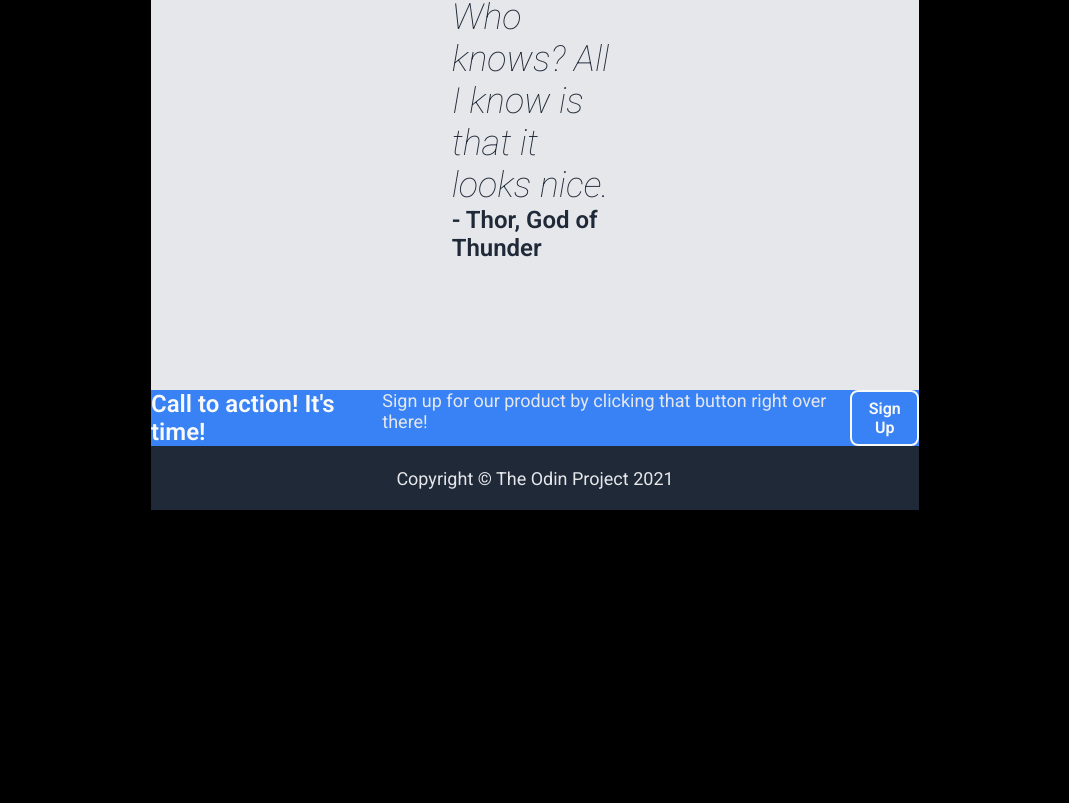
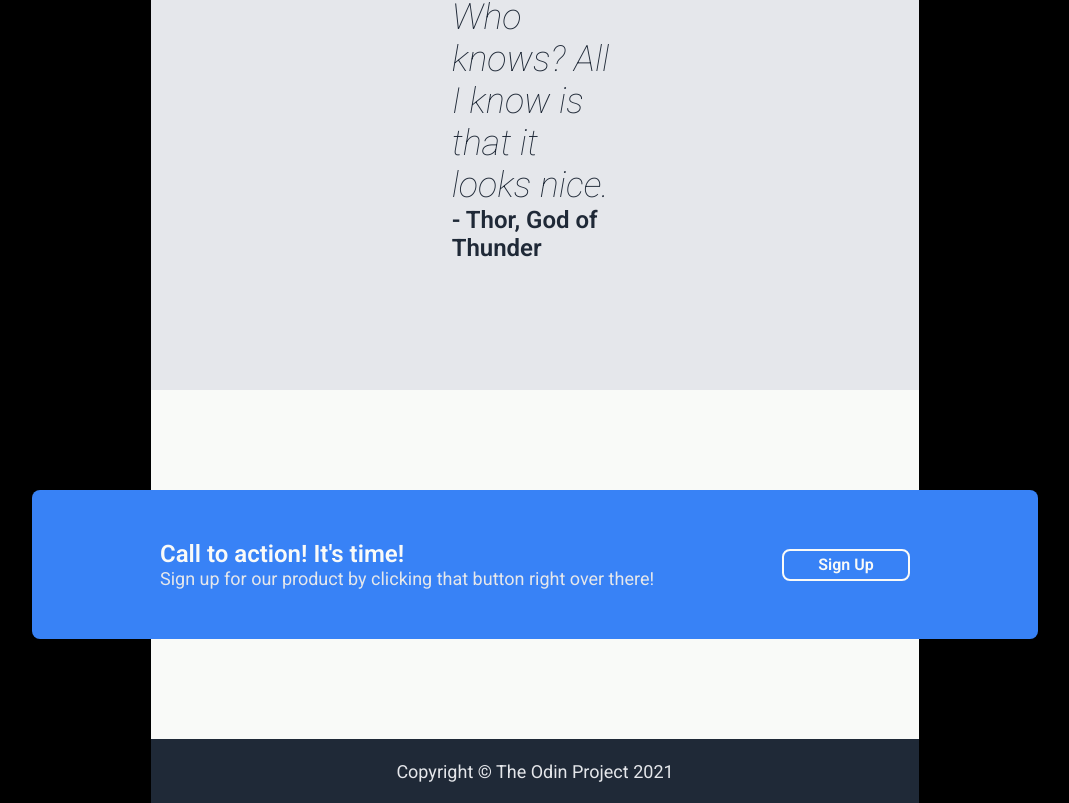
Before and after one commit to pizaje/landing-page, a plain HTML site: page index.html in a window 1280 px wide. Shown: the part 2453-3256 px from the top of the page, without its empty margins (105-1174 px from the left). Before the commit the page ends 2963 px from the top, so only its background shows below. Drawn offline with Linux system fonts and the light colour scheme.

Commit message:
finish all structure and formatting

```diff
--- a/index.html
+++ b/index.html
@@ -54,7 +54,7 @@
   </div>
   <div class="cta"> <!-- call to action -->
     <div class="signup">
-      <div class="text">
+      <div>
         <h2>Call to action! It's time!</h2>
         <h3>Sign up for our product by clicking that button right over there!</h3>
       </div>
--- a/styles.css
+++ b/styles.css
@@ -51,8 +51,6 @@ div {
     }
   .hero button {
     border: 0;
-    width: 128px;
-    height: 32px;
   }
   .image { /* background of placeholder */
     background-color: #777;
@@ -104,9 +102,25 @@ div {
     align-items: end;
   }
 
-.signup {
-  background-color: #3882f6;
+.cta {
+  background-color: #f9faf8;
+  padding: 100px 128px;
+  display: flex;
+  justify-content: center;
 }
+  .signup {
+    background-color: #3882f6;
+    padding: 50px 128px;
+    border-radius: 8px;
+    display: flex;
+    justify-content: space-between;
+    align-items: center;
+    min-width: 750px;
+  }
+    .signup div {
+      display: flex;
+      flex-direction: column;
+    }
 /* text */
 h1 {
   font-size: 48px;
@@ -137,6 +151,8 @@ h2 {
     color: #f9faf8;
     border: 2px solid #f9faf8;
     border-radius: 8px;
+    width: 128px;
+    height: 32px;
   }
 
 h3, a {
```
